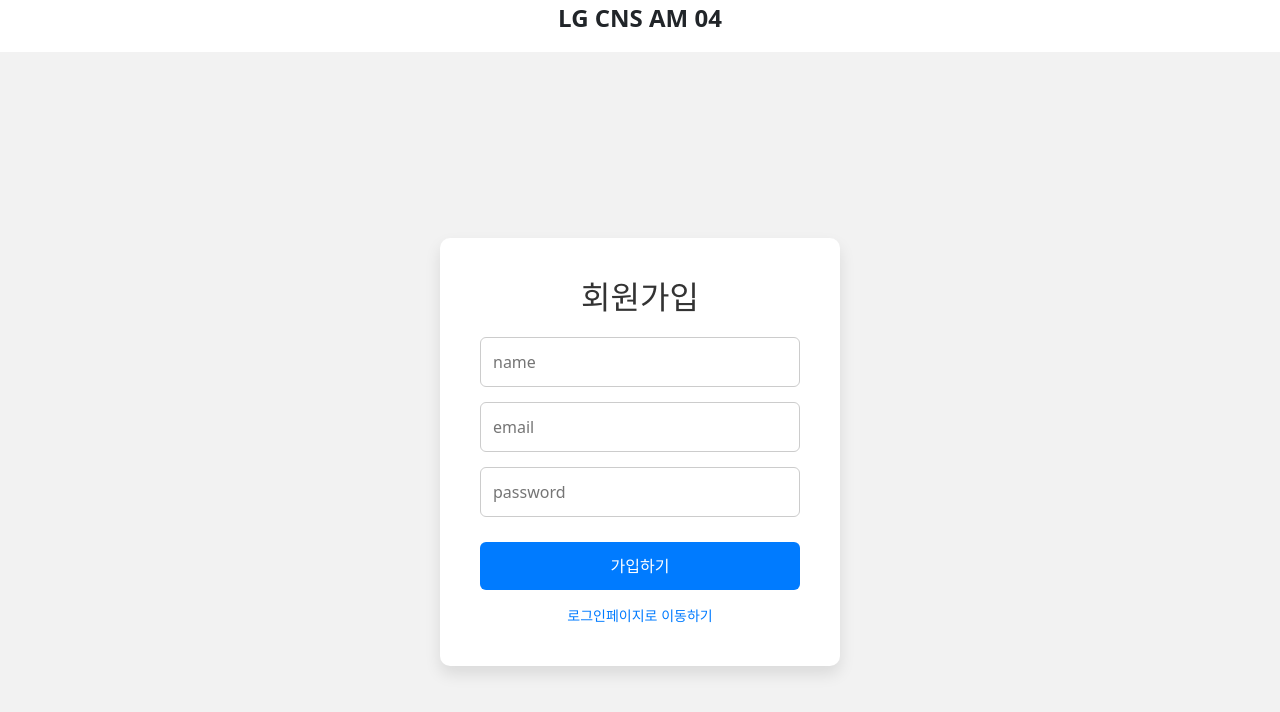
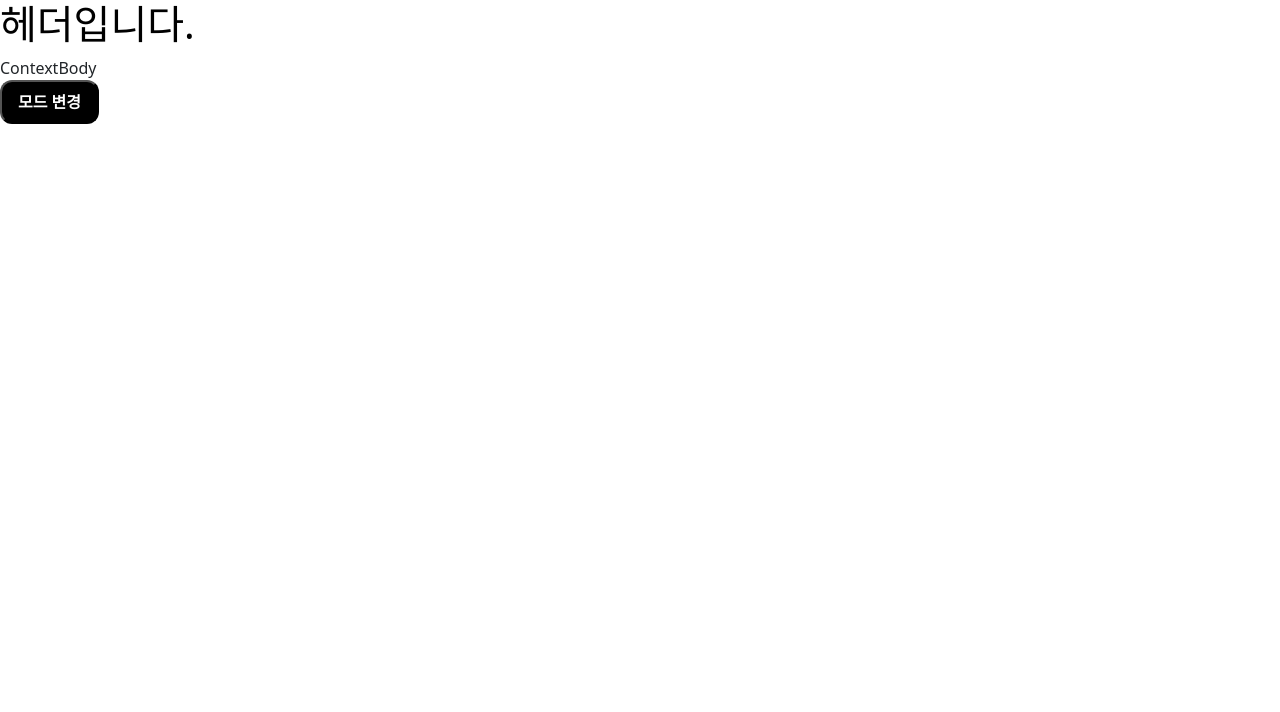
Before and after one commit to choboreum/LG_CNS_AM_04, a React (Create React App) app: page / in a window 1280 px wide. Shown: the top 712 px of the page. Built offline with nearby package versions, Linux system fonts and the light colour scheme.

Commit message:
FE과정 10일차/ context, provider

```diff
--- a/src/ContextApp.js
+++ b/src/ContextApp.js
@@ -0,0 +1,16 @@
+import React, { useState } from 'react'
+import ContextPage from './page/context/ContextPage';
+import ctx from './component/util/Context'
+
+const ContextApp = () => {
+    const [isMode, setIsMode] = useState(false);
+    return (
+        <div>
+            <ctx.Provider value={{isMode, setIsMode}}>
+                <ContextPage />
+            </ctx.Provider>
+        </div>
+    )
+}
+
+export default ContextApp
--- a/src/component/context/ContextFooter.jsx
+++ b/src/component/context/ContextFooter.jsx
@@ -1,9 +1,18 @@
-import React from 'react'
+import { useContext } from 'react'
+import Button from '../ui/Button'
+import ctx from './../util/Context'
 
 const ContextFooter = () => {
-  return (
-    <div>ContextFooter</div>
-  )
+    const {isMode, setIsMode} = useContext(ctx);
+
+    const modeHandler = () =>{
+        setIsMode(!isMode)
+    }
+    return (
+        <footer>
+            <Button title={"모드 변경"} onClick={() => modeHandler()} />
+        </footer>
+    )
 }
 
 export default ContextFooter
--- a/src/component/context/ContextHeader.jsx
+++ b/src/component/context/ContextHeader.jsx
@@ -1,8 +1,15 @@
-import React from 'react'
+import { useContext } from 'react'
+import ctx from './../util/Context'
 
 const ContextHeader = () => {
+    const {isMode} = useContext(ctx); //구조분해로 isMode를 가져온 후 useContext 사용
   return (
-    <div>ContextHeader</div>
+    <div>
+        <header style={{background:isMode ?  '#000': '#fff',
+                        color:isMode ?  '#fff': '#000'}}>
+            <h1>헤더입니다.</h1>
+        </header>
+    </div>
   )
 }
 
--- /dev/null
+++ b/src/component/util/Context.js
@@ -0,0 +1,5 @@
+import { createContext } from "react";
+
+const ctx = createContext(null);
+
+export default ctx;
--- a/src/index.js
+++ b/src/index.js
@@ -11,13 +11,17 @@ import BlogJsonPage from './page/state/BlogJsonPage';
 import EventPage from './page/event/EventPage';
 import UserPage from './page/redering/UserPage';
 import BlogApp from './BlogApp';
+import ContextApp from './ContextApp';
 
 const root = ReactDOM.createRoot(document.getElementById('root'));
 
 root.render(
   <>
-    {/* // 이벤트 적용 예) */}
-    <BlogApp />
+    {/* // Context/provider 적용 예) */}
+    <ContextApp />
+
+    {/* // Blog 적용 예) */}
+    {/* <BlogApp /> */}
   </>
 )
 
```
